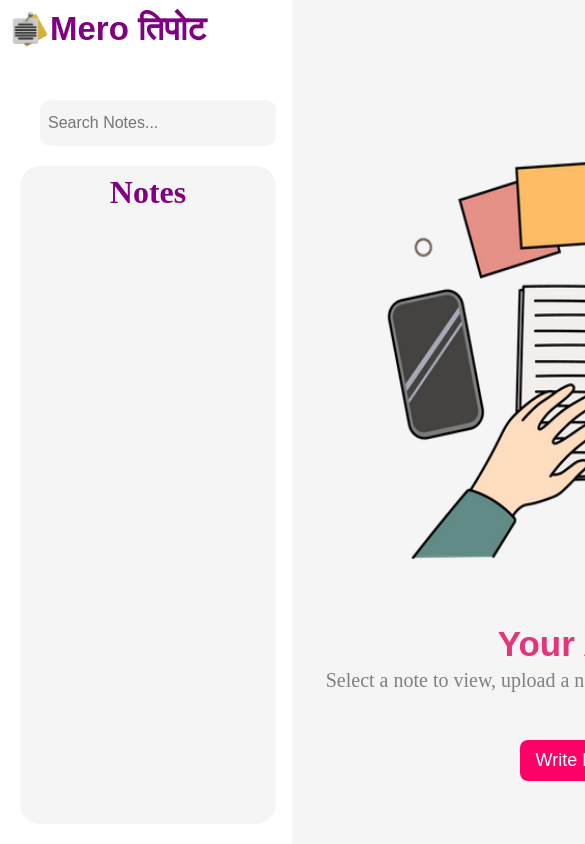
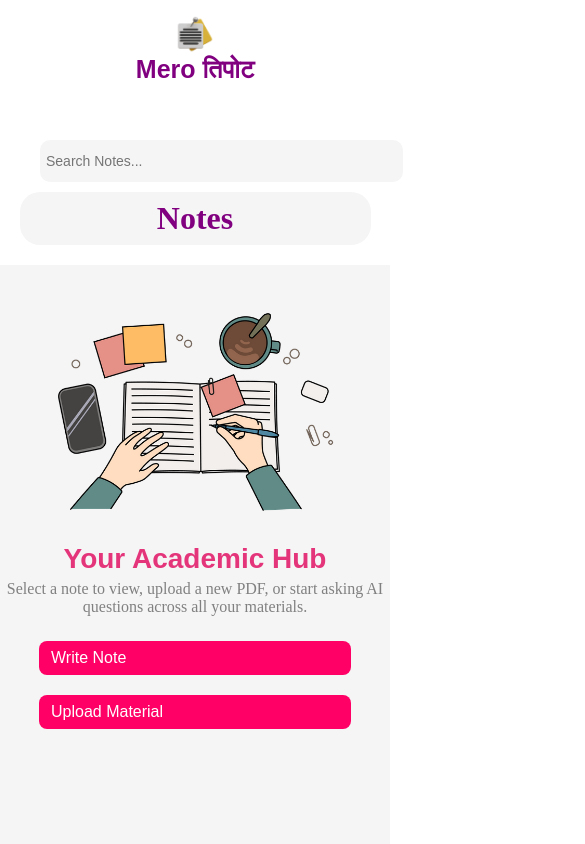
Before and after one commit to PrembahadurKhatri/MEROtipot-desktop, a Next.js app: page / in a window 390 px wide. Shown: the top 844 px of the page, 585 px wide, since content can reach past the window. Built offline with nearby package versions, Linux system fonts and the light colour scheme.

Commit message:
Add mobile responsive media queries to globals.css

```diff
--- a/app/globals.css
+++ b/app/globals.css
@@ -429,3 +429,123 @@
   font-size: 35px;
   font-weight: 700;
 }
+/* Mobile Responsive Styles */
+@media (max-width: 768px) {
+  /* Stack the 3 columns vertically */
+  .gridContainer {
+    grid-template-columns: 1fr;
+    gap: 10px;
+  }
+
+  /* Header */
+  .first {
+    font-size: 25px;
+    margin: 10px 0;
+    flex-direction: column;
+    align-items: center;
+    text-align: center;
+  }
+
+  /* Sidebars and lists */
+  .store, .stores, .fileList, .third {
+    width: 90%;
+    margin: 10px auto;
+    height: auto;
+  }
+
+  /* Search inputs */
+  .textai {
+    width: 90%;
+    font-size: 14px;
+    padding: 6px;
+  }
+
+  /* Filter buttons */
+  .but {
+    width: 80px;
+    font-size: 14px;
+    padding: 5px;
+  }
+
+  /* File cards */
+  .fileCard {
+    width: 100%;
+    font-size: 16px;
+    margin-left: 0;
+  }
+
+  /* Notes grid */
+  .notesgrid {
+    gap: 10px;
+    min-height: auto;
+  }
+
+  .noteBox {
+    width: 95%;
+    height: auto;
+    padding: 10px;
+  }
+
+  .notebox {
+    width: 100%;
+    font-size: 16px;
+    padding: 8px;
+    margin-left: 0;
+  }
+
+  /* Textarea and inputs */
+  .texta, .inputt {
+    width: 95%;
+    font-size: 16px;
+    padding: 8px;
+  }
+
+  /* Hero image */
+  .page .img {
+    width: 90%;
+    height: auto;
+    padding: 10px;
+    margin-top: 20px;
+  }
+
+  .hero {
+    font-size: 28px;
+  }
+
+  .heros {
+    font-size: 16px;
+  }
+
+  /* Preview section */
+  .preview {
+    width: 95%;
+    margin: 20px auto;
+    padding: 15px;
+    border-radius: 20px;
+  }
+
+  .head {
+    font-size: 28px;
+    margin: 5px;
+    padding: 10px;
+  }
+
+  .images {
+    width: 100%;
+    padding: 10px;
+  }
+
+  /* Buttons */
+  .button, .btn-gap {
+    display: flex;
+    flex-direction: column;
+    gap: 10px;
+    align-items: center;
+  }
+
+  .Btns, .btns, .btn {
+    font-size: 16px;
+    padding: 8px 12px;
+    width: 80%;
+  }
+}
```
